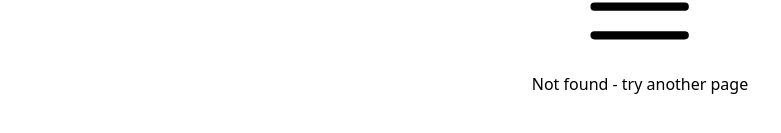
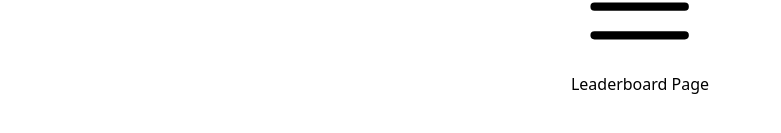
Before and after one commit to j-delisle/catan-leaderboard-app, a React (Vite) app in the folder client/: page /leaderboard in a window 1280 px wide. Before the commit this address had no page. Shown: the part 487-620 px from the top of the page, without its empty margins (0-781 px from the left). Built offline with nearby package versions, Linux system fonts and the light colour scheme.

Commit message:
update to not use default on files for imports and add in routes for /leaderboard

```diff
--- a/client/src/App.tsx
+++ b/client/src/App.tsx
@@ -5,12 +5,13 @@ import {
   RouterProvider,
 } from "react-router-dom";
 import "./App.css";
-import RootLayout from "./layouts/RootLayout";
+import { RootLayout } from "./layouts/RootLayout";
 
 import { Login } from "./pages/Login";
 import { Signup } from "./pages/Signup";
 import { Home } from "./pages/Home";
 import { NotFound } from "./pages/NotFound";
+import { Leaderboard } from "./pages/Leaderboard";
 
 const router = createBrowserRouter(
   createRoutesFromElements(
@@ -23,12 +24,16 @@ const router = createBrowserRouter(
         element={<Home />}
       />
       <Route
-        path="/login"
+        path="login"
         element={<Login />}
       />
       <Route
-        path="/signup"
+        path="signup"
         element={<Signup />}
+      />
+      <Route
+        path="leaderboard"
+        element={<Leaderboard />}
       />
       <Route
         path="*"
--- a/client/src/layouts/RootLayout.tsx
+++ b/client/src/layouts/RootLayout.tsx
@@ -1,7 +1,7 @@
 import { Outlet } from "react-router-dom";
 import NavBar from "./NavBar";
 
-export default function RootLayout() {
+export function RootLayout() {
   return (
     <>
       <header className="bg-white">
--- /dev/null
+++ b/client/src/pages/Leaderboard.tsx
@@ -0,0 +1,3 @@
+export function Leaderboard() {
+  return <h1>Leaderboard Page</h1>;
+}
```
Also changed, not shown: 1 other file (tests, documents, lock files or other folders).
